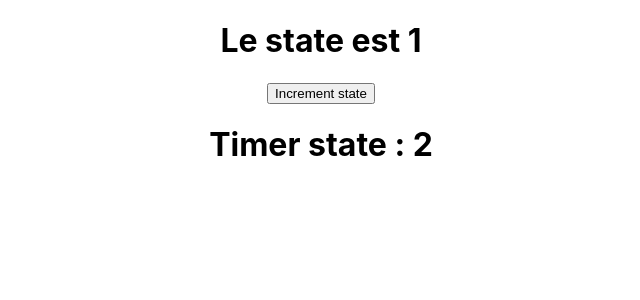
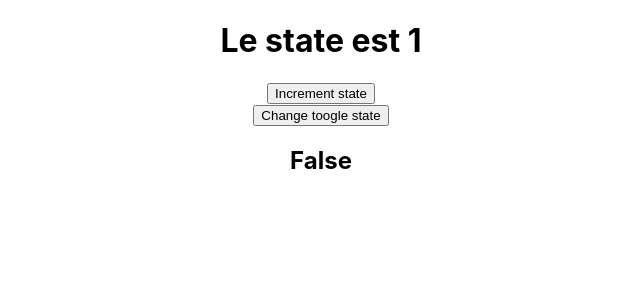
Before and after one commit to thecoderush/React-de-A-Z, a React (Create React App) app in the folder React-Learning/react-advanced/: page / in a window 1280 px wide. Shown: the top 300 px of the page, without its empty margins (319-959 px from the left). Built offline with nearby package versions, Linux system fonts and the light colour scheme; no server answers.

Commit message:
Remove timer code from App component and put it into new component called Timer. In App use conditional rendering with short circuit operator && to replace the ternary. Add alert for clean up when removing the Timer component when conditional toogle is false

```diff
--- a/React-Learning/react-advanced/src/App.js
+++ b/React-Learning/react-advanced/src/App.js
@@ -1,4 +1,5 @@
 import {useState, useEffect} from 'react'
+import Timer from './Timer'
 import './App.css';
 
 function App() {
@@ -27,23 +28,12 @@ function App() {
       })
   }, [])
 
-  const [timer, setTimer] = useState(1)
 
-  // setInterval(() => {
-  //   setTimer(timer+1)
-  // }, 1000)
+  const [toggle, setToggle] = useState(false)
 
-  useEffect(() => {
-    const intervalID = setInterval(() => {
-      // setTimer(timer+1)
-      // console.log(timer)
-      setTimer(timer => timer+1)
-    }, 3000)
-
-    return () => {
-      clearInterval(intervalID)
-    }
-  }, [])
+  const changeToggle = () => {
+    setToggle(!toggle)
+  }
 
   return (
     <div className="App">
@@ -57,7 +47,12 @@ function App() {
           style={{width: "500px", marginTop: "50px"}}
         />
       }
-      <h1>Timer state : {timer}</h1>
+      {/* <Timer /> */}
+
+      <button onClick={changeToggle}>Change toogle state</button>
+      <h2>{toggle ? "True" : "False"}</h2>
+
+      {toggle && <Timer />}
     </div>
   );
 }
--- /dev/null
+++ b/React-Learning/react-advanced/src/Timer.js
@@ -0,0 +1,31 @@
+import {useState, useEffect} from 'react'
+
+function Timer() {
+
+  const [timer, setTimer] = useState(1)
+
+  // setInterval(() => {
+  //   setTimer(timer+1)
+  // }, 1000)
+
+  useEffect(() => {
+    const intervalID = setInterval(() => {
+      // setTimer(timer+1)
+      // console.log(timer)
+      setTimer(timer => timer+1)
+    }, 3000)
+
+    return () => {
+        alert('Composant détruit !')
+        clearInterval(intervalID)
+    }
+  }, [])
+
+  return (
+    <>
+      <h1>Timer state : {timer}</h1>
+    </>
+  );
+}
+
+export default Timer;
```
